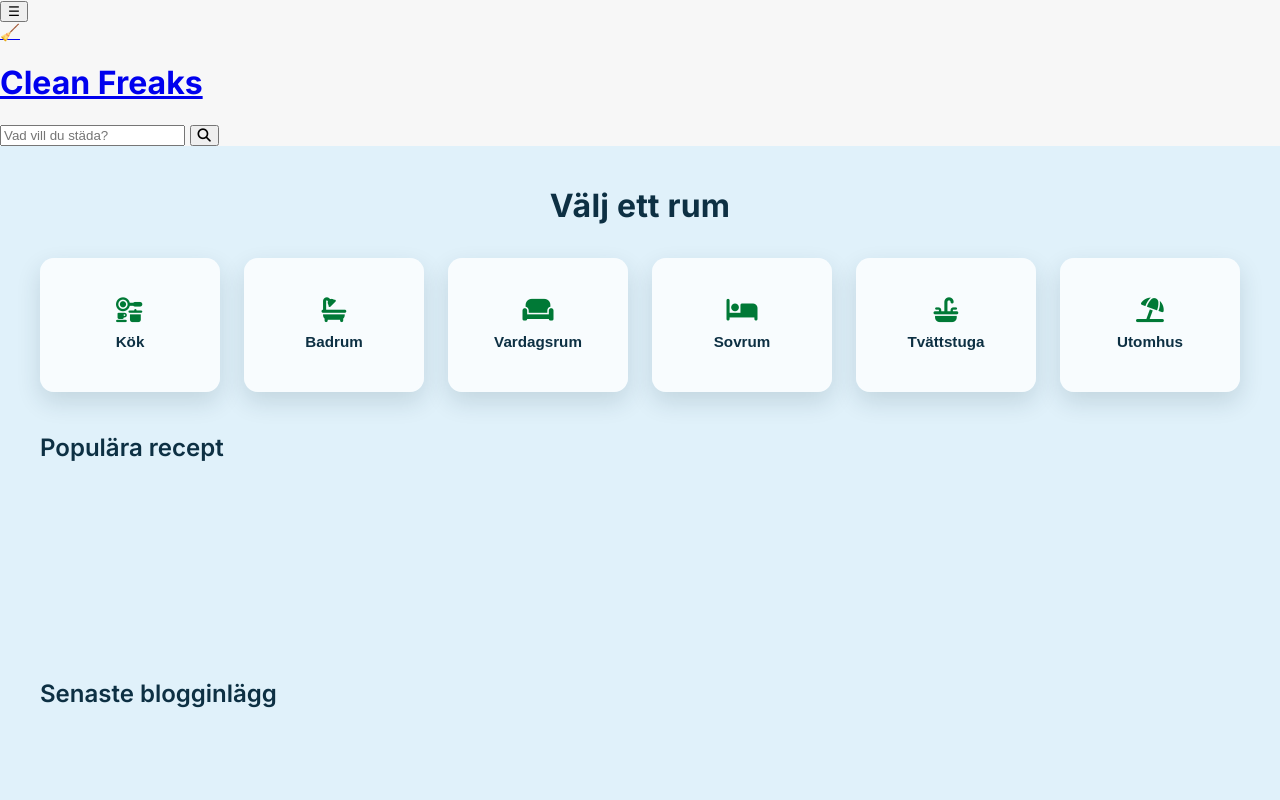
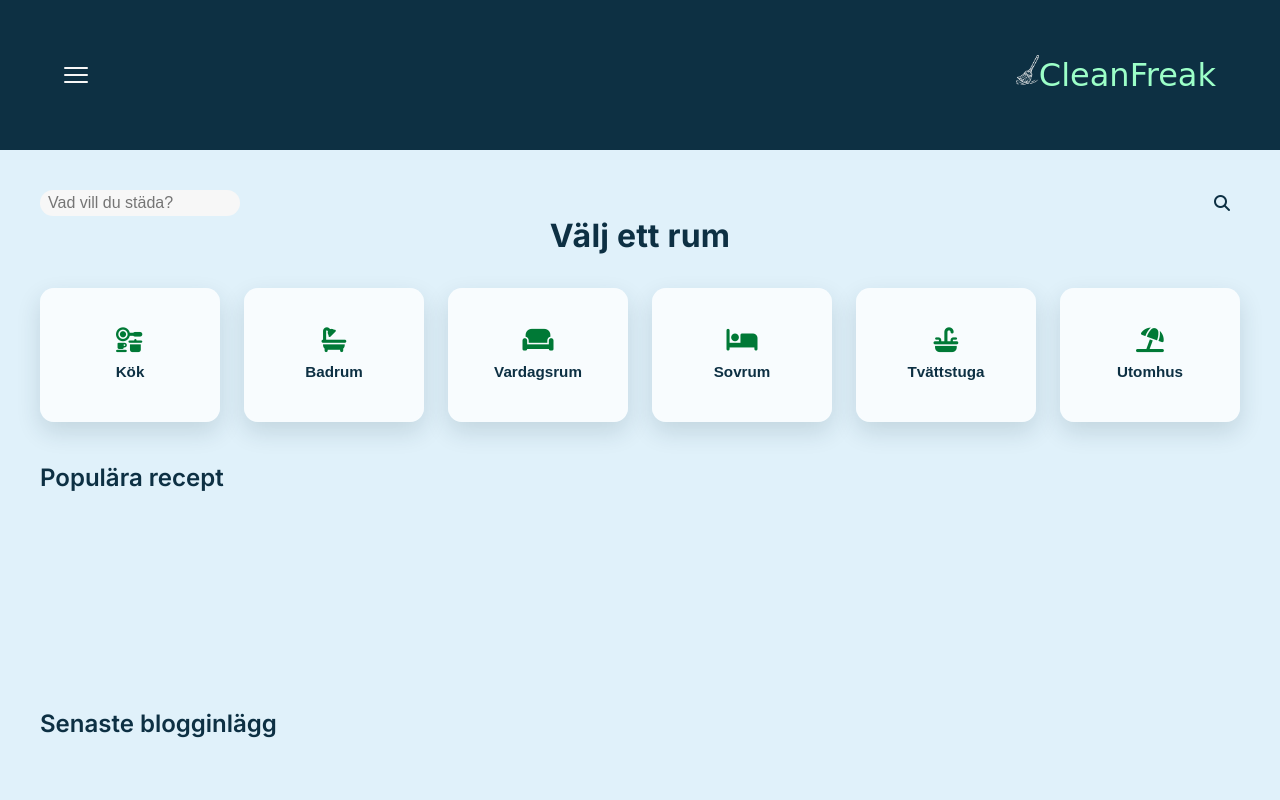
Before and after one commit to Yrla137/CleanFreaks_GroupProject, a website built with Vite: page index.html in a window 1280 px wide. Shown: the top 800 px of the page. Built offline with nearby package versions, Linux system fonts and the light colour scheme; some packages are replaced by stand-ins of ours; no server answers; the database is empty.

Commit message:
html ändring

```diff
--- a/index.html
+++ b/index.html
@@ -13,55 +13,54 @@
   <link rel="stylesheet" href="src/styleguide.css" />
   <!-- Egen CSS -->
   <link rel="stylesheet" href="src/mainPage/mainPage.css" />
+  <link rel="stylesheet" href="src/header.css" />
 </head>
 
 <body>
 
-  <!-- HEADER -->
-  <header class="header">
-
-    <div class="top-bar">
+<!-- HEADER -->
+<header class="header">
+        <div class="top-bar">
 
       <!-- Hamburgarmeny -->
-      <button class="menu-btn" aria-label="Öppna meny">☰</button>
+        <button class="menu-btn" aria-label="Öppna meny" aria-expanded="false" aria-controls="main-menu">
+          <span></span>
+          <span></span>
+          <span></span>
+        </button>
+
+<nav class="menu" id="main-menu" hidden>
+  <ul>
+    <li><a href="mainPage.html">Hem</a></li>
+    <li><a href="blog.html">Blogginlägg</a></li>
+    <li><a href="aboutUs_contact.html">Om oss / Kontakta oss</a></li>
+    <li><a href="category.html">Kategorier</a></li>
+  </ul>
+</nav>
 
       <!-- Logga -->
       <div class="logo">
         <a href="mainPage.html">
-          <span>🧹</span>
-          <h1>Clean Freaks</h1>
+          <img src="../public/cleanfreak_logo-white.png" alt="CleanFreak logotyp" class="logo-image" />
+          <h3 class="logo-style">CleanFreak</h3>
         </a>
       </div>
+    </div>
 
-      <!-- Sök -->
-      <form class="search">
-        <input
+
+  <!-- MAIN -->
+  <main>
+
+    <!-- Sök -->
+      <div class="search">
+       <input
           type="search"
           id="search-input"
           placeholder="Vad vill du städa?"
         />
-        <button type="submit" aria-label="Sök">
-          <i class="fa-solid fa-magnifying-glass"></i>
-        </button>
-      </form>
+         <span class="fa fa-search icon"></span>
+      </div>
 
-    </div>
-
-    <!-- MENY -->
-    <nav class="menu" hidden>
-      <ul>
-        <li><a href="mainPage.html">Hem</a></li>
-        <li><a href="blog.html">Blogginlägg</a></li>
-        <li><a href="aboutUs_contact.html">Om oss / Kontakta oss</a></li>
-        <li><a href="category.html">Kategorier</a></li>
-      </ul>
-    </nav>
-
-  </header>
-
-
-  <!-- MAIN -->
-  <main>
 
     <h2>Välj ett rum</h2>
 
@@ -166,6 +165,7 @@
 
 <script type="module" src="src/mainPage/mainPage_dom.js"></script>
 <script type="module" src="src/header.js" defer></script>
+<script type="module" src="src/search.js"></script>
 
 </body>
 </html>
```
